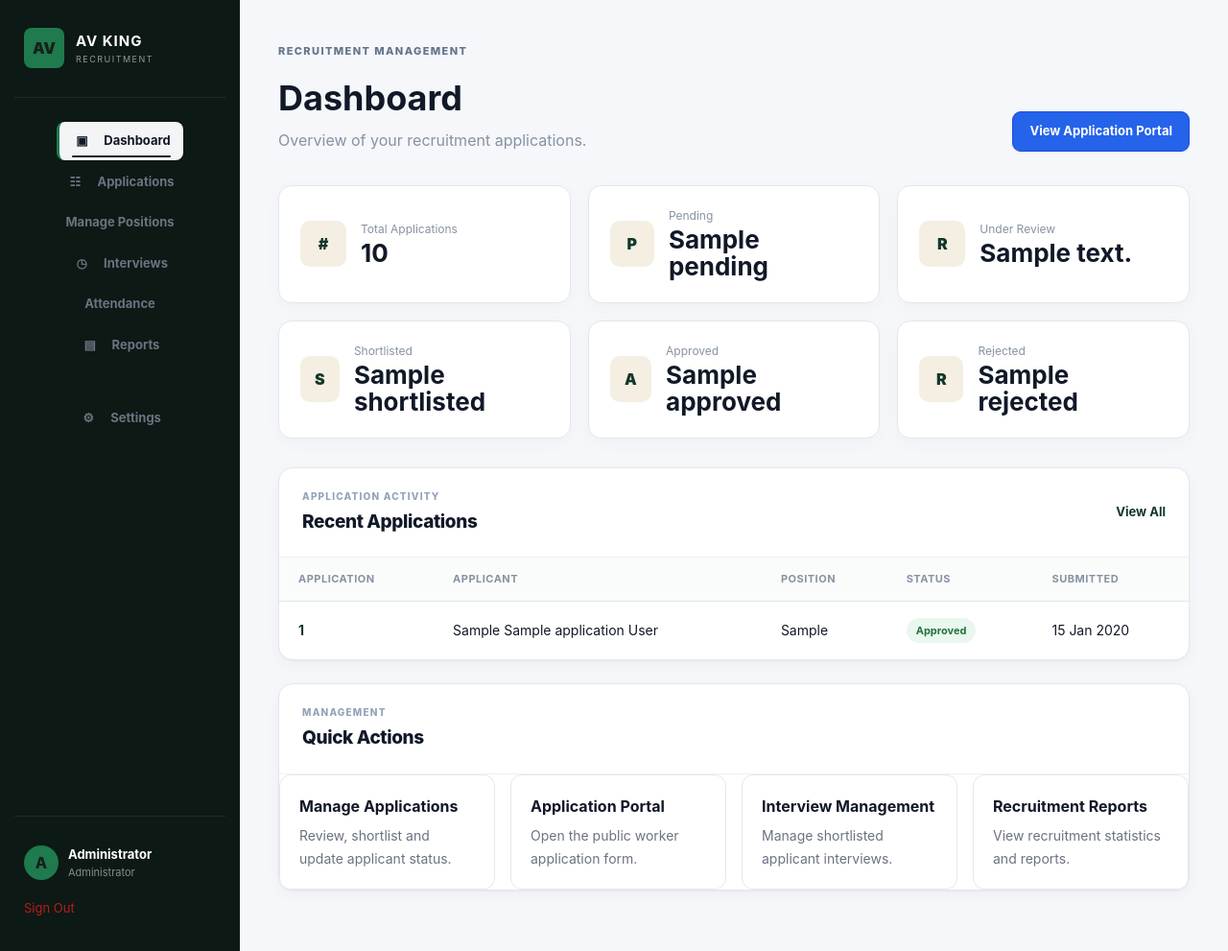
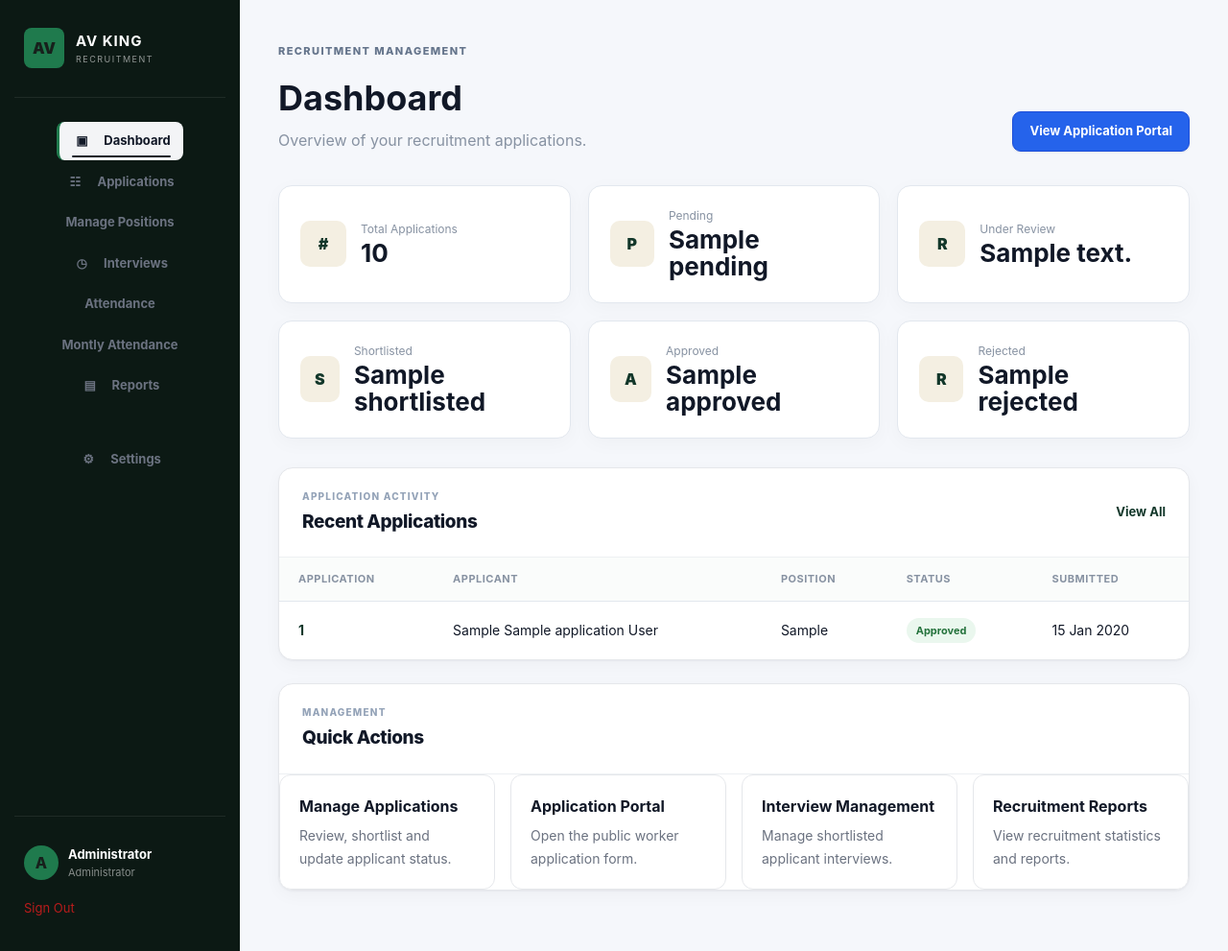
Before and after one commit to ifelodun/AV-KING-REGISTRATION, a Flask app: template templates/admin_dashboard.html in a window 1280 px wide. Shown: the part 74-1065 px from the top of the page at 96% size. Run offline with Flask 3, Linux system fonts and the light colour scheme; the template is opened without the code that fills it: most values are stand-ins (such as "Sample title", 1, 10 or a date in 2020).

Commit message:
Update admin_dashboard.html

```diff
--- a/templates/admin_dashboard.html
+++ b/templates/admin_dashboard.html
@@ -66,6 +66,9 @@ Admin Dashboard | {{ company_name }}
 
             <a href="{{ url_for('admin_attendance') }}">
     Attendance
+</a>
+            <a href="{{ url_for('admin_monthly_attendance') }}">
+   Montly Attendance
 </a>
             <a href="{{ url_for('admin_reports') }}">
         <span>▤</span>
```
